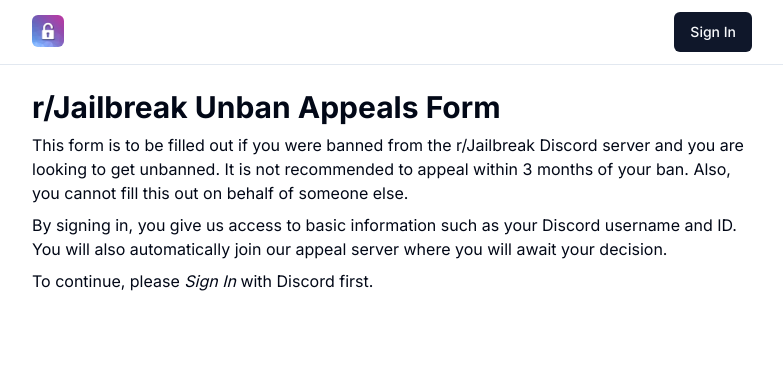
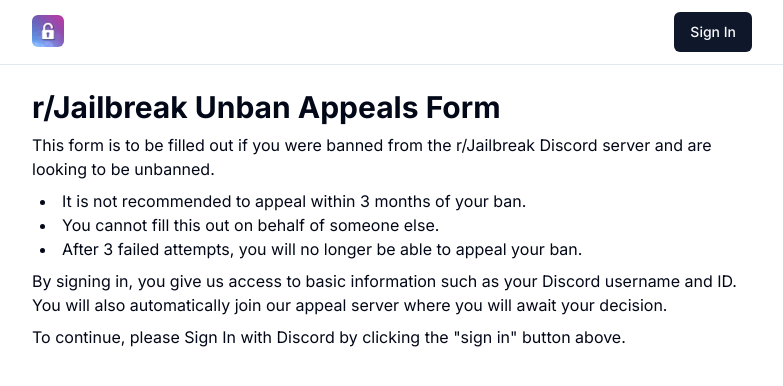
Before and after one commit to DiscordGIR/unban-appeals, a Next.js app: page / in a window 1280 px wide. Shown: the top 386 px of the page, without its empty margins (248-1031 px from the left). Built offline with nearby package versions, Linux system fonts and the light colour scheme; no server answers.

Commit message:
Update some text

```diff
--- a/app/page.tsx
+++ b/app/page.tsx
@@ -4,6 +4,7 @@
 import { isUserBanned, userHasActiveAppeal } from "@/actions/util-actions";
 import { Suspense } from "react";
 import Alert from "@/components/ui/alert";
+import ListItem from "@/components/ui/list-item";
 
 async function FormContent({ userId }: { userId: string }) {
   const isBanned = await isUserBanned(userId);
@@ -12,11 +13,10 @@
   if (!isBanned) {
     return (
       <Alert variant="error">
-        You are not banned from the r/Jailbreak Discord server. You cannot
-        appeal if you are not banned.
+        You are not banned from the r/Jailbreak Discord server.
         <br />
         <strong>
-          Make sure you are signed in as the account that is banned.
+          Make sure you are signing in with the account that was banned.
         </strong>
       </Alert>
     );
@@ -51,11 +51,20 @@
         <h1 className="text-3xl font-bold">r/Jailbreak Unban Appeals Form</h1>
         <p>
           This form is to be filled out if you were banned from the r/Jailbreak
-          Discord server and you are looking to get unbanned. It is not
-          recommended to appeal within 3 months of your ban. Also, you cannot
-          fill this out on behalf of someone else.
+          Discord server and are looking to be unbanned.
         </p>
-
+        <ul className="ml-2">
+          <ListItem>
+            It is not recommended to appeal within 3 months of your ban.
+          </ListItem>
+          <ListItem>
+            You cannot fill this out on behalf of someone else.
+          </ListItem>
+          <ListItem>
+            After 3 failed attempts, you will no longer be able to appeal your
+            ban.
+          </ListItem>
+        </ul>
         <p>
           By signing in, you give us access to basic information such as your
           Discord username and ID. You will also automatically join our appeal
@@ -63,7 +72,8 @@
         </p>
         {!session || !session.user ? (
           <p>
-            To continue, please <em>Sign In</em> with Discord first.
+            To continue, please Sign In with Discord by clicking the "sign in"
+            button above.
           </p>
         ) : (
           <Suspense fallback={<div>Loading...</div>}>
--- /dev/null
+++ b/components/ui/list-item.tsx
@@ -0,0 +1,11 @@
+import React, { ReactNode } from "react";
+
+type Props = {
+  children: ReactNode;
+};
+
+const ListItem = ({ children }: Props) => {
+  return <li className="list-inside list-disc">{children}</li>;
+};
+
+export default ListItem;
```
